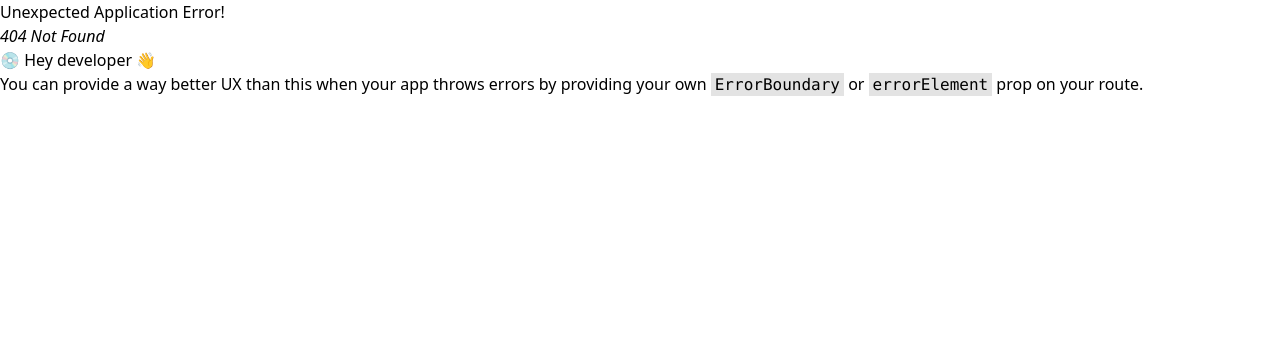
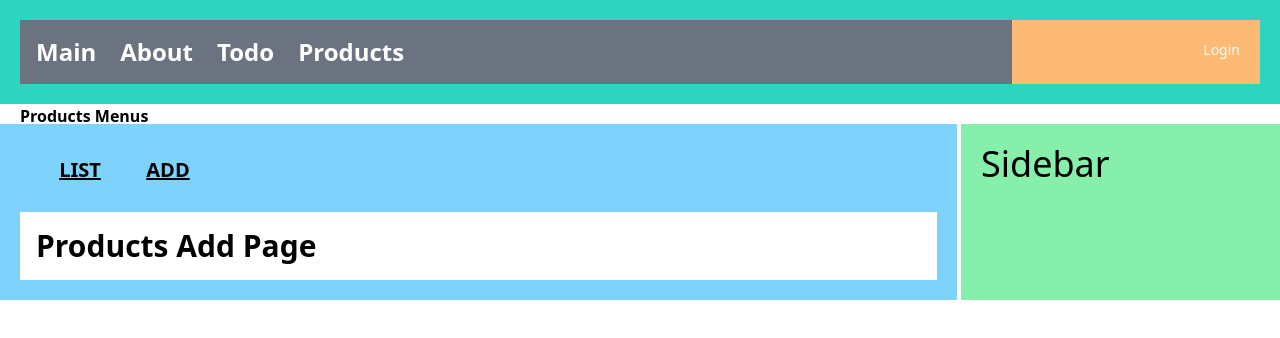
Before and after one commit to CHOHUNE/following_react_, a React (Create React App) app: page /products/add in a window 1280 px wide. Before the commit this address had no page. Shown: the top 338 px of the page. Built offline with nearby package versions, Linux system fonts and the light colour scheme.

Commit message:
FEAT : Add 라우팅 추가

```diff
--- /dev/null
+++ b/src/pages/products/AddPage.js
@@ -0,0 +1,13 @@
+import React from 'react';
+
+function AddPage(props) {
+    return (
+        <div className={"p-4 w-full bg-white"}>
+            <div className={"text-3xl font-extrabold"}>
+                Products Add Page
+            </div>
+        </div>
+    );
+}
+
+export default AddPage;
--- a/src/router/productsRouter.js
+++ b/src/router/productsRouter.js
@@ -4,6 +4,7 @@ import { Navigate } from "react-router-dom";
 const Loading = <div>Loading....</div>
 const ProductsList =  lazy(() => import("../pages/products/ListPage"))
 
+const ProductAdd = lazy ( ()=> import ("../pages/products/AddPage"))
 
 const productsRouter = () => {
 
@@ -15,6 +16,10 @@ const productsRouter = () => {
         {
             path: "",
             element: <Navigate replace to="/products/list"/>
+        },
+        {
+            path: "add",
+            element: <Suspense fallback={Loading} ><ProductAdd/></Suspense>
         }
 
 
```
